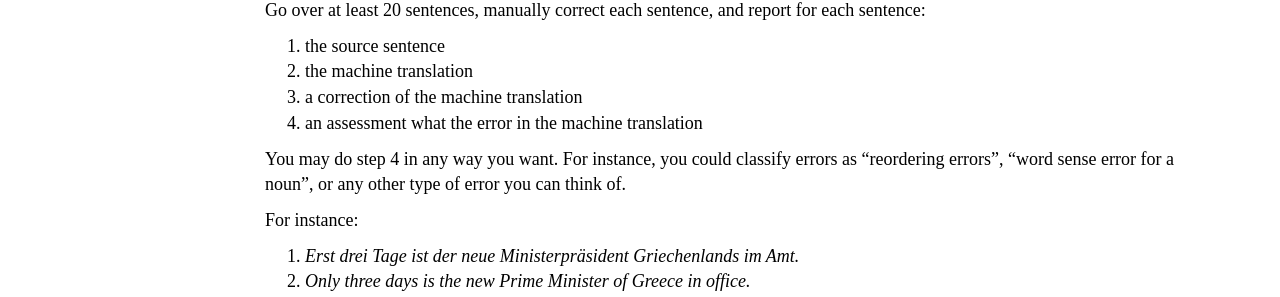
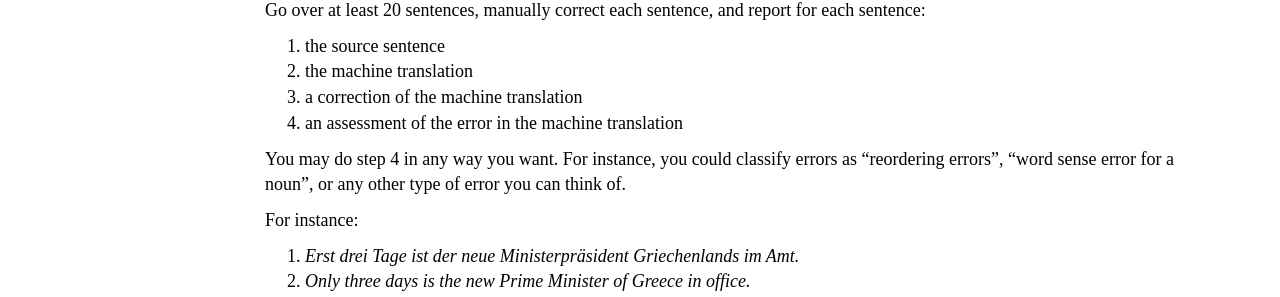
Before and after one commit to mt-class/jhu, a Jekyll site: the page built from hw0.md, in a window 1280 px wide and 1153 px high. Shown: the part 445-742 px from the top of the window. Built offline with Jekyll 4.4.1, drawn with Linux system fonts in a browser that asks for light colours; nearby versions of some CDN libraries; some web fonts are replaced.

Commit message:
Update hw0.md

```diff
--- a/hw0.md
+++ b/hw0.md
@@ -28,7 +28,7 @@ Go over at least 20 sentences, manually correct each sentence, and report for ea
 1. the source sentence
 2. the machine translation
 3. a correction of the machine translation
-4. an assessment what the error in the machine translation
+4. an assessment of the error in the machine translation
 
 You may do step 4 in any way you want. For instance, you could classify errors as "reordering errors", "word sense error for a noun", or any other type of error you can think of.
 
```
